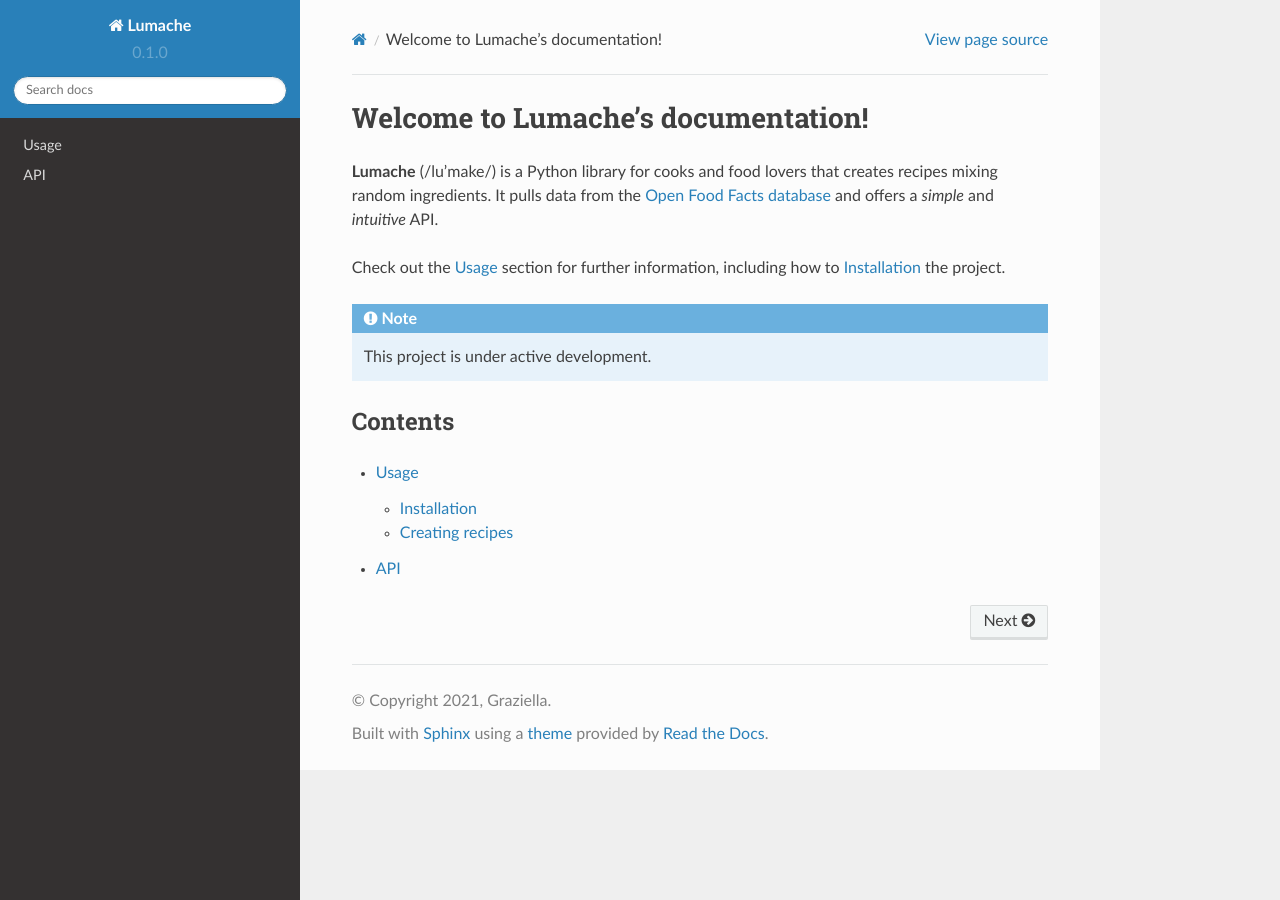
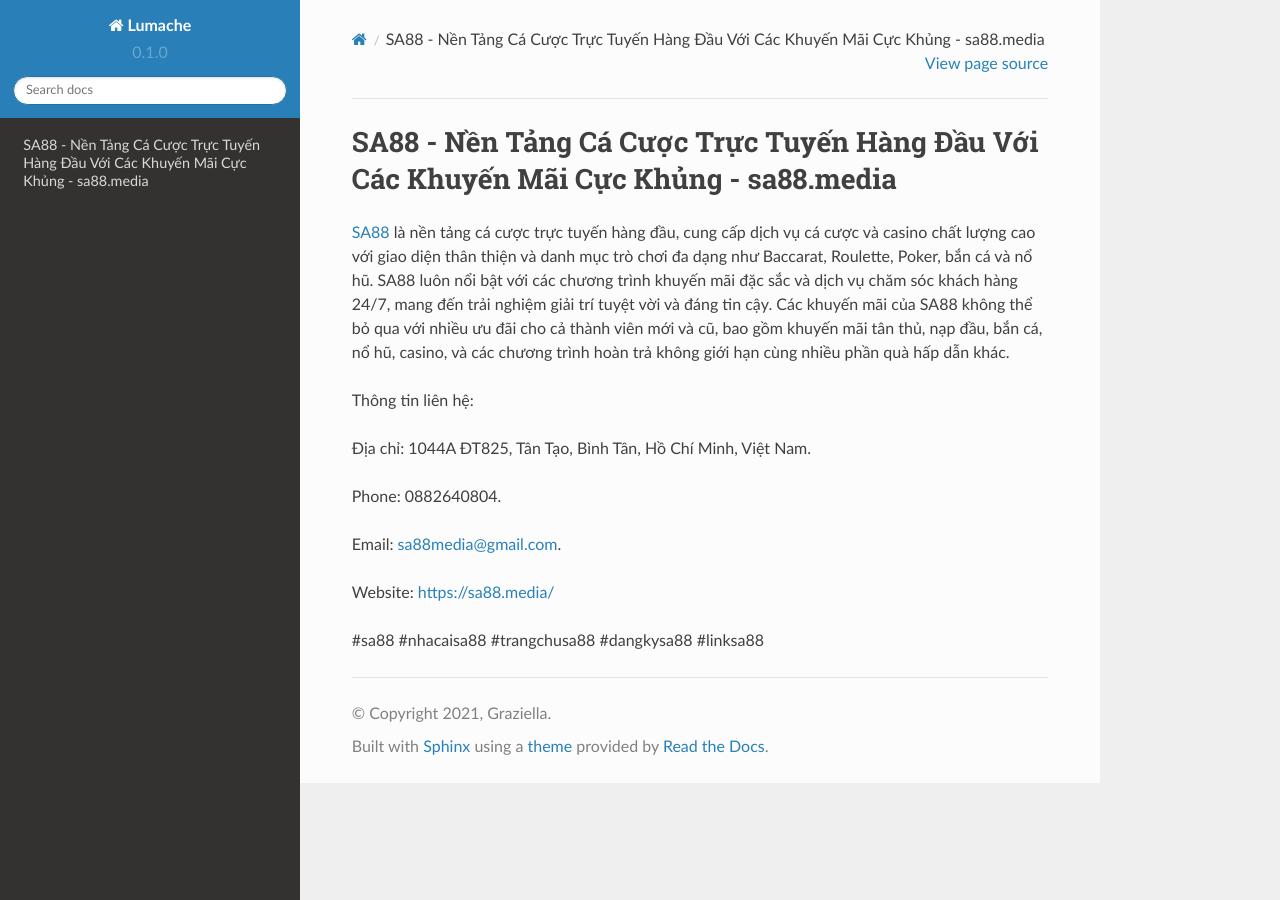
Before and after one commit to socialentity1/sa88media, a Sphinx documentation site: the page built from docs/source/index.rst, in a window 1280 px wide. Built offline with Sphinx 7.4.7 and the Read the Docs theme 2.0.0, drawn with Linux system fonts in a browser that asks for light colours.

Commit message:
Update index.rst

```diff
--- a/docs/source/index.rst
+++ b/docs/source/index.rst
@@ -1,22 +1,16 @@
-Welcome to Lumache's documentation!
+SA88 - Nền Tảng Cá Cược Trực Tuyến Hàng Đầu Với Các Khuyến Mãi Cực Khủng - sa88.media
 ===================================
 
-**Lumache** (/lu'make/) is a Python library for cooks and food lovers
-that creates recipes mixing random ingredients.
-It pulls data from the `Open Food Facts database <https://world.openfoodfacts.org/>`_
-and offers a *simple* and *intuitive* API.
+`SA88 <https://sa88.media/>`_ là nền tảng cá cược trực tuyến hàng đầu, cung cấp dịch vụ cá cược và casino chất lượng cao với giao diện thân thiện và danh mục trò chơi đa dạng như Baccarat, Roulette, Poker, bắn cá và nổ hũ. SA88 luôn nổi bật với các chương trình khuyến mãi đặc sắc và dịch vụ chăm sóc khách hàng 24/7, mang đến trải nghiệm giải trí tuyệt vời và đáng tin cậy. Các khuyến mãi của SA88 không thể bỏ qua với nhiều ưu đãi cho cả thành viên mới và cũ, bao gồm khuyến mãi tân thủ, nạp đầu, bắn cá, nổ hũ, casino, và các chương trình hoàn trả không giới hạn cùng nhiều phần quà hấp dẫn khác.
 
-Check out the :doc:`usage` section for further information, including
-how to :ref:`installation` the project.
+Thông tin liên hệ:
 
-.. note::
+Địa chỉ: 1044A ĐT825, Tân Tạo, Bình Tân, Hồ Chí Minh, Việt Nam.
 
-   This project is under active development.
+Phone: 0882640804.
 
-Contents
---------
+Email: sa88media@gmail.com.
 
-.. toctree::
+Website: https://sa88.media/
 
-   usage
-   api
+#sa88 #nhacaisa88 #trangchusa88 #dangkysa88 #linksa88
```
